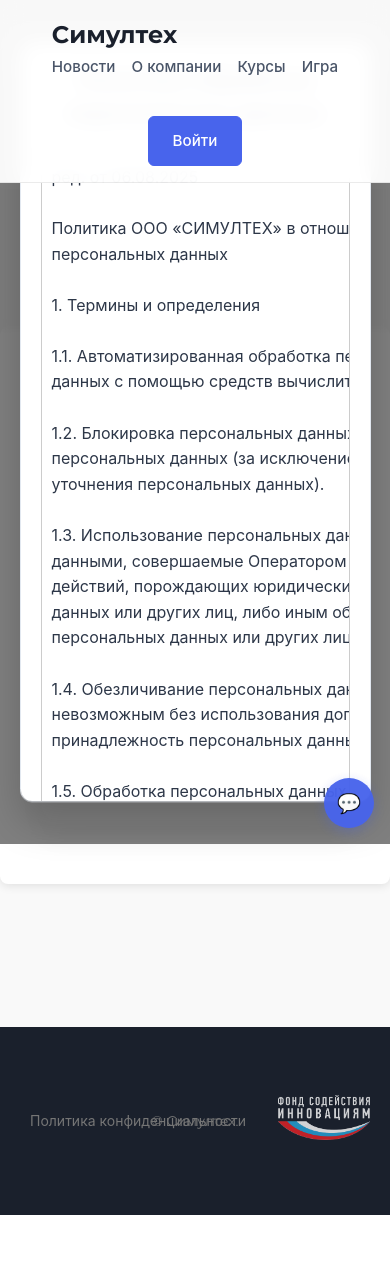
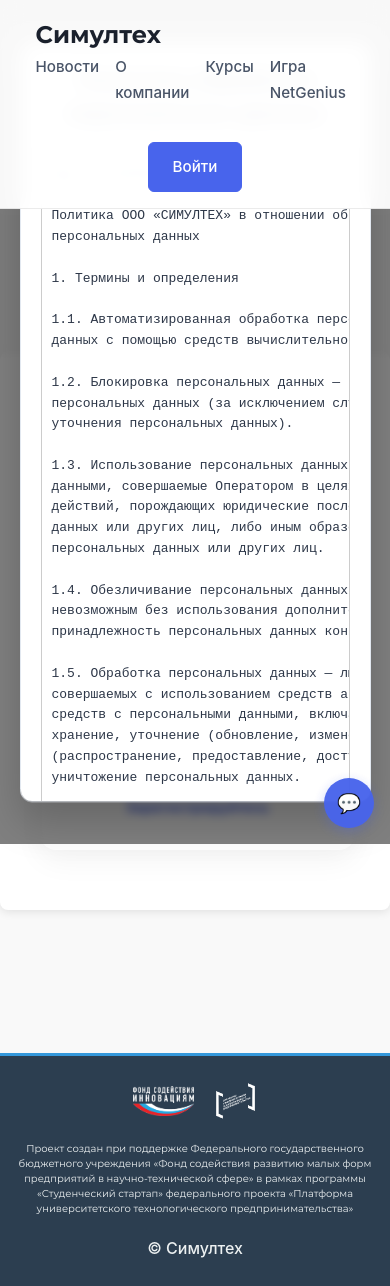
Before and after one commit to simulteh/frontend, a React (Create React App) app: page /auth in a window 390 px wide. Before the commit the page ends 1215 px from the top, so only its background shows below. Built offline with nearby package versions, Linux system fonts and the light colour scheme.

Commit message:
footer update

```diff
--- a/src/components/Footer.jsx
+++ b/src/components/Footer.jsx
@@ -1,25 +1,32 @@
 import React from 'react';
-import logo from '../assets/images/logo_w.png';
+import fsinLogo from '../assets/images/fsin_logo.png';
+import putpLogo from '../assets/images/putp_logo.png';
+import '../style/Footer.css';
 
 export const Footer = () => (
-    <footer>
-        <div className="footer-container">
-            <a href="/privacy-policy" className="privacy-link">
-                Политика конфиденциальности
-            </a>
-            <p className="copyright">&copy; Симултех.</p>
-            <a
-                href="https://fasie.ru/"
-                target="_blank"
-                rel="noopener noreferrer"
-                className="logo-link"
-            >
-                <img
-                    src={logo}
-                    alt="Логотип партнера"
-                    className="partner-logo"
-                />
-            </a>
+  <footer className="footer">
+    <div className="footer-content">
+      <div className="footer-left">
+        <div className="footer-logos">
+          <a href="https://fasie.ru/" target="_blank" rel="noopener noreferrer">
+            <img src={fsinLogo} alt="Фонд содействия инновациям" className="logo logo-fsin" />
+          </a>
+          <a href="https://univertechpred.ru/" target="_blank" rel="noopener noreferrer">
+            <img src={putpLogo} alt="Платформа университетского технологического предпринимательства" className="logo logo-putp" />
+          </a>
         </div>
-    </footer>
+
+        <p className="support-text">
+          Проект создан при поддержке Федерального государственного бюджетного учреждения
+          «Фонд содействия развитию малых форм предприятий в научно-технической сфере»
+          в рамках программы «Студенческий стартап» федерального проекта
+          «Платформа университетского технологического предпринимательства»
+        </p>
+      </div>
+
+      <div className="footer-copyright">
+        <span className="copyright1">© Симултех</span>
+      </div>
+    </div>
+  </footer>
 );
--- a/src/components/Header.jsx
+++ b/src/components/Header.jsx
@@ -42,7 +42,7 @@
                 <Link to="/courses">Курсы</Link>
               </li>
               <li>
-                <Link to="/game">Игра</Link>
+                <Link to="/game">Игра NetGenius</Link>
               </li>
               {/* Показываем кнопку Конструктор только для авторизованных пользователей */}
               {isAuth && (
--- a/src/index.css
+++ /dev/null
@@ -1,13 +0,0 @@
-body {
-  margin: 0;
-  font-family: -apple-system, BlinkMacSystemFont, 'Segoe UI', 'Roboto', 'Oxygen',
-    'Ubuntu', 'Cantarell', 'Fira Sans', 'Droid Sans', 'Helvetica Neue',
-    sans-serif;
-  -webkit-font-smoothing: antialiased;
-  -moz-osx-font-smoothing: grayscale;
-}
-
-code {
-  font-family: source-code-pro, Menlo, Monaco, Consolas, 'Courier New',
-    monospace;
-}
--- a/src/main.css
+++ b/src/main.css
@@ -1,12 +1,13 @@
+/* main.css */
+
 * {
     margin: 0;
     padding: 0;
     box-sizing: border-box;
-    font-family: "Graphik-Medium", -apple-system, BlinkMacSystemFont, "Segoe UI", Roboto, sans-serif;
 }
 
 body {
-    font-family: -apple-system, BlinkMacSystemFont, "Segoe UI", Roboto, sans-serif;
+    font-family: "Graphik-Medium", -apple-system, BlinkMacSystemFont, "Segoe UI", Roboto, sans-serif;
     line-height: 1.6;
     color: #2D3748;
     background: #FFFFFF;
@@ -303,12 +304,12 @@
 }
 
 .card img {
-    max-width: 100%; /* Ограничение по ширине карточки */
-    height: auto; /* Сохранение пропорций */
-    max-height: 200px; /* Максимальная высота */
-    object-fit: contain; /* Сохранение пропорций без обрезки */
-    margin: 0 auto 1.5rem; /* Центрирование и отступ */
-    display: block; /* Убирает лишние отступы */
+    max-width: 100%;
+    height: auto;
+    max-height: 200px;
+    object-fit: contain;
+    margin: 0 auto 1.5rem;
+    display: block;
 }
 
 .card:hover {
@@ -335,74 +336,6 @@
     background: #FFFFFF;
     padding: 6rem 0;
 }
-
-/* Footer - Minimal & Clean */
-footer {
-    background: #1A202C;
-    color: #FFFFFF;
-    padding: 3rem 0;
-    text-align: center;
-}
-
-.footer-content {
-    max-width: 600px;
-    margin: 0 auto;
-}
-
-footer p {
-    color: #CBD5E0;
-    margin: 1rem 0;
-    line-height: 1.6;
-}
-
-.footer-links {
-    display: flex;
-    justify-content: center;
-    gap: 2rem;
-    margin: 1.5rem 0;
-}
-
-.footer-links a {
-    color: #CBD5E0;
-    text-decoration: none;
-    transition: color 0.3s ease;
-}
-
-.footer-links a:hover {
-    color: #4864EC;
-}
-
-/* Scroll to Top - Subtle */
-.scroll-to-top {
-    position: fixed;
-    bottom: 2rem;
-    right: 2rem;
-    width: 50px;
-    height: 50px;
-    background: #4864EC;
-    color: white;
-    border: none;
-    border-radius: 50%;
-    display: flex;
-    align-items: center;
-    justify-content: center;
-    cursor: pointer;
-    z-index: 1000;
-    opacity: 0;
-    transition: all 0.3s ease;
-    box-shadow: 0 4px 12px rgba(72, 100, 236, 0.3);
-}
-
-.scroll-to-top.show {
-    opacity: 1;
-}
-
-.scroll-to-top:hover {
-    background: #3A56D4;
-    transform: translateY(-2px);
-    box-shadow: 0 6px 20px rgba(72, 100, 236, 0.4);
-}
-
 /* Animations - Subtle */
 @keyframes fadeInUp {
     from {
@@ -466,11 +399,6 @@
     .about-text p {
         padding: 1.5rem;
     }
-
-    .footer-links {
-        flex-direction: column;
-        gap: 1rem;
-    }
 }
 
 @media (max-width: 480px) {
@@ -485,13 +413,6 @@
 
     .news h2, .about h2 {
         font-size: 1.75rem;
-    }
-
-    .scroll-to-top {
-        width: 45px;
-        height: 45px;
-        bottom: 1.5rem;
-        right: 1.5rem;
     }
 }
 
--- /dev/null
+++ b/src/style/Footer.css
@@ -0,0 +1,174 @@
+/* Footer.css - Симултех посередине, логотипы и текст слева */
+
+.footer {
+  background: #2c3e50;
+  color: #ffffff;
+  padding: 40px 0;
+  border-top: 3px solid #3498db;
+  width: 100%;
+  margin-top: auto;
+}
+
+.footer-content {
+  max-width: 100%;
+  margin: 0 auto;
+  padding: 0 20px;
+  display: grid;
+  grid-template-columns: 1fr auto 1fr;
+  align-items: center;
+  gap: 40px;
+  min-height: 80px;
+}
+
+/* Левая часть - логотипы и текст */
+.footer-left {
+  display: flex;
+  align-items: center;
+  gap: 30px;
+  justify-self: start;
+}
+
+.footer-logos {
+  display: flex;
+  gap: 25px;
+  align-items: center;
+  flex-shrink: 0;
+}
+
+.logo {
+  height: auto;
+  display: block;
+  transition: opacity 0.3s ease;
+}
+
+.logo:hover {
+  opacity: 0.8;
+}
+
+.logo-fsin {
+  height: 40px;
+  width: auto;
+}
+
+.logo-putp {
+  height: 50px;
+  width: auto;
+}
+
+.support-text {
+  font-size: 12px;
+  line-height: 1.4;
+  color: #ecf0f1;
+  margin: 0;
+  font-weight: 300;
+  max-width: 600px;
+}
+
+/* Центр - копирайт */
+.footer-copyright {
+  grid-column: 2;
+  text-align: center;
+}
+
+.copyright1 {
+  font-size: 16px;
+  font-weight: 500;
+  color: #ecf0f1;
+  white-space: nowrap;
+}
+
+/* Адаптивность для планшетов */
+@media (max-width: 1024px) {
+  .footer-content {
+    gap: 30px;
+  }
+
+  .footer-left {
+    gap: 20px;
+  }
+
+  .support-text {
+    font-size: 11px;
+    max-width: 500px;
+  }
+}
+
+/* Адаптивность для мобильных устройств */
+@media (max-width: 768px) {
+  .footer {
+    padding: 30px 0;
+  }
+
+  .footer-content {
+    grid-template-columns: 1fr;
+    gap: 25px;
+    text-align: center;
+    min-height: auto;
+  }
+
+  .footer-left {
+    grid-column: 1;
+    flex-direction: column;
+    align-items: center;
+    gap: 20px;
+    order: 1;
+    justify-self: center;
+  }
+
+  .footer-copyright {
+    grid-column: 1;
+    order: 2;
+  }
+
+  .support-text {
+    text-align: center;
+    font-size: 11px;
+    line-height: 1.5;
+    max-width: 100%;
+  }
+
+  .footer-logos {
+    justify-content: center;
+    gap: 25px;
+  }
+
+  .logo-fsin {
+    height: 70px;
+  }
+
+  .logo-putp {
+    height: 170px;
+  }
+}
+
+/* Для очень маленьких экранов */
+@media (max-width: 480px) {
+  .footer {
+    padding: 25px 0;
+  }
+
+  .footer-content {
+    padding: 0 15px;
+    gap: 20px;
+  }
+
+  .support-text {
+    font-size: 10px;
+  }
+
+  .footer-logos {
+    gap: 20px;
+  }
+
+  .logo-fsin {
+    height: 30px;
+  }
+
+  .logo-putp {
+    height: 40px;
+  }
+
+  .copyright {
+    font-size: 14px;
+  }
+}
```
Also changed, not shown: src/assets/images/fsin_logo.png (renamed from src/assets/images/logo_w.png), src/assets/images/putp_logo.png (added).
